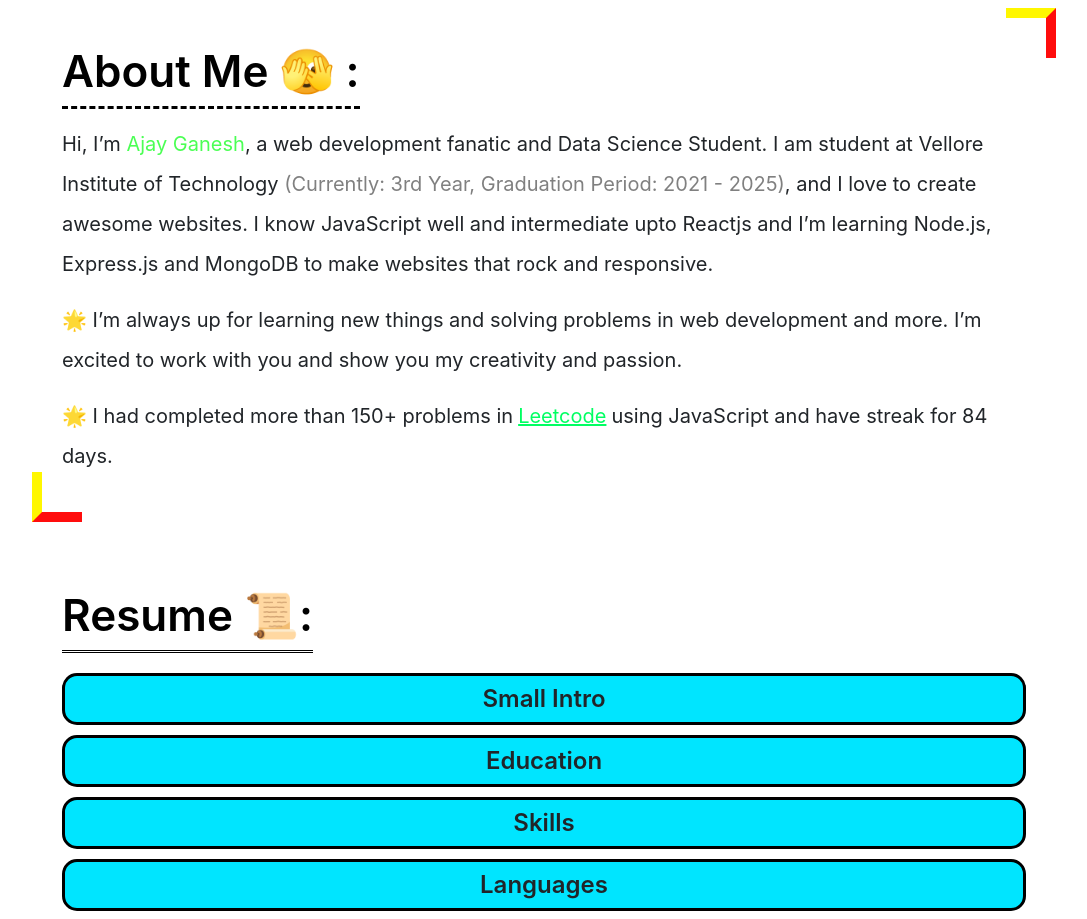
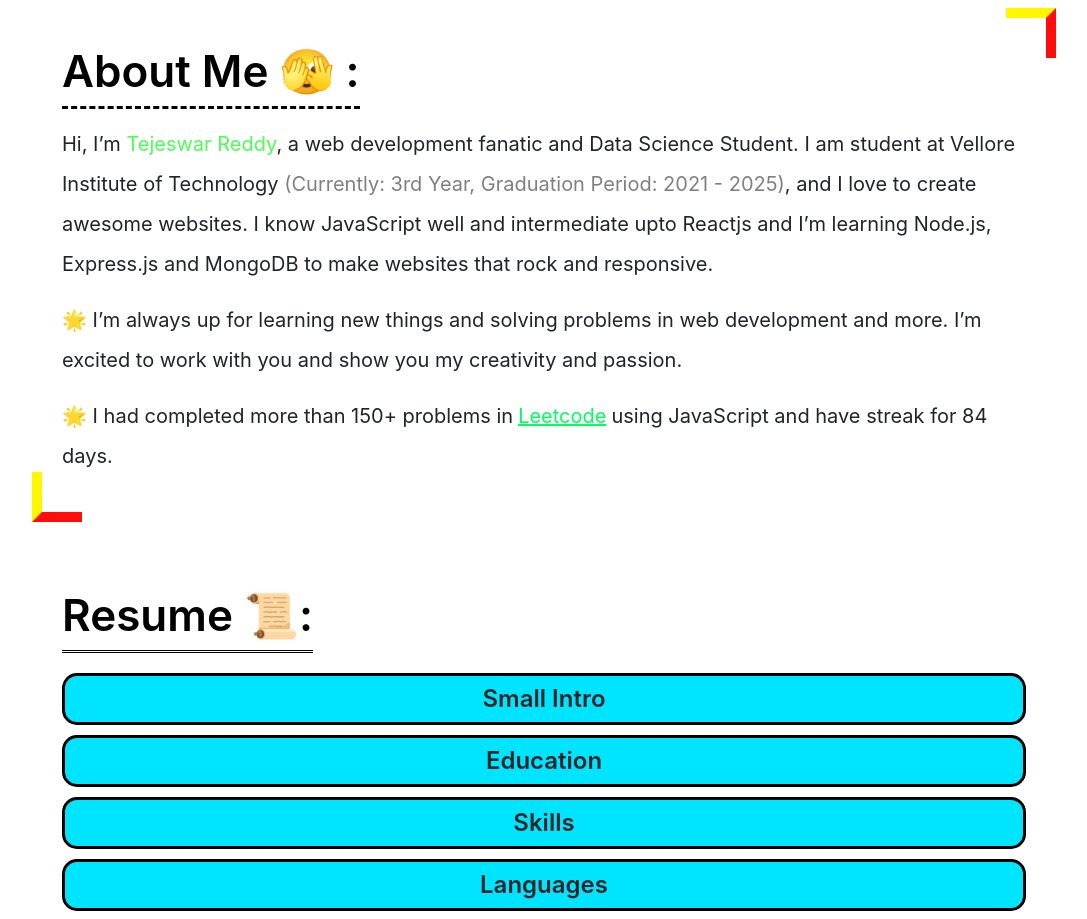
Before and after one commit to tejjgv/portfolio, a React (Create React App) app: page / in a window 1280 px wide. Shown: the part 840-1759 px from the top of the page, without its empty margins (96-1183 px from the left). Built offline with nearby package versions, Linux system fonts and the light colour scheme.

Commit message:
Update AboutDiv.js

```diff
--- a/src/components/AboutDiv.js
+++ b/src/components/AboutDiv.js
@@ -17,7 +17,7 @@ function AboutMe() {
   return (
     <div className="about-me-p">
       <p className="about-me-1">
-        Hi, I’m <span className="my-name">Ajay Ganesh</span>, a web development
+        Hi, I’m <span className="my-name">Tejeswar Reddy</span>, a web development
         fanatic and Data Science Student. I am student at Vellore Institute of
         Technology{" "}
         <span className="current-year">
```
